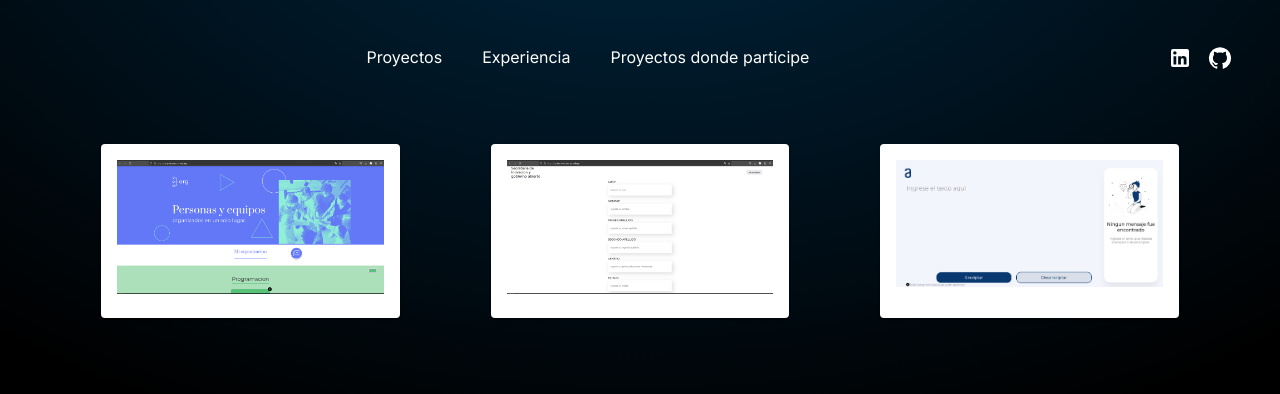
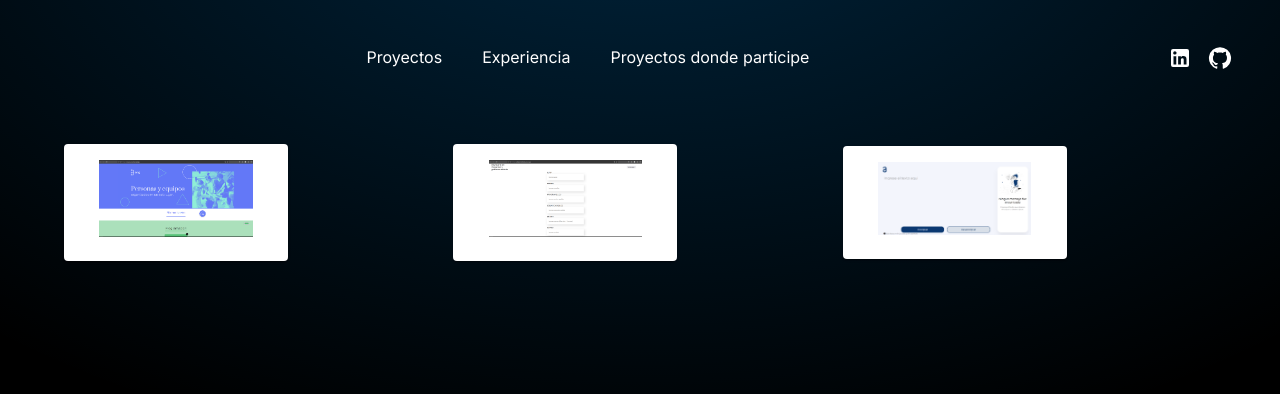
Before and after one commit to Vazquez1240/Portafolio, a Next.js app: page /proyectos in a window 1280 px wide. Shown: the top 394 px of the page. Built offline with nearby package versions, Linux system fonts and the light colour scheme.

Commit message:
arreglo de cards en mis proyectos

```diff
--- a/src/app/page.tsx
+++ b/src/app/page.tsx
@@ -3,6 +3,8 @@
 import {Header} from "@/components/Header/header";
 import {Presentacion} from "@/components/Presentacion/Presentacion";
 import {SobreMiComponent} from "@/components/Presentacion/SobreMiComponent";
+
+
 export default function Home() {
   return (
     <main className='absolute top-0 z-[-2] h-screen w-full bg-dark-50 dark:bg-dark-950 bg-[radial-gradient(ellipse_80%_80%_at_50%_-20%,rgba(0,153,255,0.25),rgba(255,255,255,0))]'>
--- a/src/app/proyectos/page.tsx
+++ b/src/app/proyectos/page.tsx
@@ -5,13 +5,13 @@ import {proyectos} from "@/utils/proyectos";
 export default function ProyectosPage() {
 
 
-    return(
+    return (
         <main
             className='absolute top-0 z-[-2] h-screen w-full bg-dark-50 dark:bg-dark-950 bg-[radial-gradient(ellipse_80%_80%_at_50%_-20%,rgba(0,153,255,0.25),rgba(255,255,255,0))]'>
             <Header/>
-            <div
-                className=' justify-center items-center sm:mt-[5rem] lg:mt-[7rem] xl:mt-[7rem] sm:flex-col sm: md:hidden lg:flex lg:justify-center lg:items-center xl:flex xl:justify-center xl:items-center'>
-                <div className='sm:flex-col sm:mt-4 lg:grid lg:grid-cols-3 lg:gap-4 lg:max-w-[90%] xl:grid xl:grid-cols-3 xl:gap-4 xl:max-w-[90%]'>
+            <div className='flex justify-center items-center sm:mt-[5rem] lg:mt-[7rem] xl:mt-[7rem]'>
+                <div
+                    className='flex flex-col justify-center items-center sm:mt-4 lg:grid lg:grid-cols-3 lg:gap-4 lg:max-w-[90%] xl:grid xl:grid-cols-3 xl:gap-4 xl:max-w-[90%]'>
                     {proyectos.map((proyecto, index) => (
                         <CardsComponent
                             key={index}
--- a/src/components/Cards/CardsComponent.tsx
+++ b/src/components/Cards/CardsComponent.tsx
@@ -6,8 +6,8 @@ export const CardsComponent = (props: { src: any; alt: any; height: any; width:
     const {src, alt, height, width} = props;
 
     return (
-        <Card className="lg:max-w-[80%] mt-4 mx-auto">
-            <CardContent>
+        <Card className="lg:max-w-[60%] sm:max-w-[80%] sm:mt-4">
+            <CardContent className=' flex justify-center'>
                 <img src={src} alt={alt} height={height} width={width}/>
             </CardContent>
         </Card>
--- a/src/utils/proyectos.ts
+++ b/src/utils/proyectos.ts
@@ -5,19 +5,19 @@ export const proyectos = [
         {
             src : '/img/org-six.png',
             texto : 'organizador',
-            altura: '90%',
-            ancho: '100%'
+            altura: '80%',
+            ancho: '80%'
         },
         {
             src: '/img/utiles-front.png',
             texto: 'utiles-frontend',
-            altura: '90%',
-            ancho: '100%'
+            altura: '80%',
+            ancho: '80%'
         },
         {
             src : '/img/desencriptador.png',
             texto: 'desencriptador',
-            altura: '90%',
-            ancho: '100%'
+            altura: '80%',
+            ancho: '80%'
         }
     ]
```
